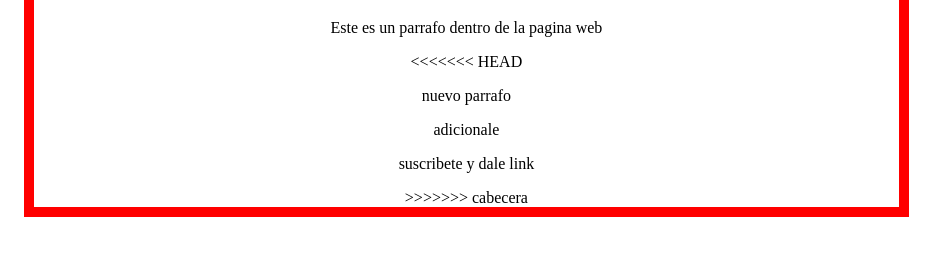
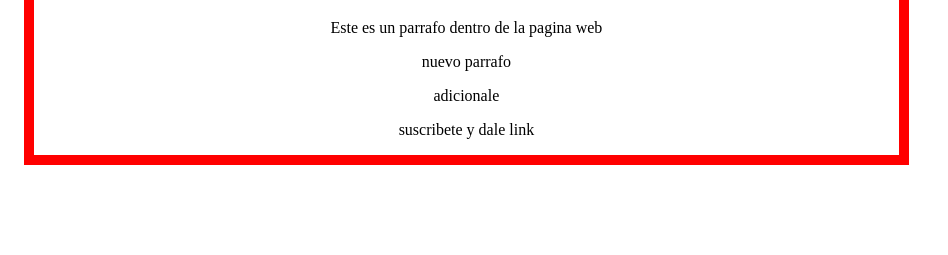
Before and after one commit to Dimitryum/hyperblog, a plain HTML site: page index.html in a window 1280 px wide. Shown: the part 129-384 px from the top of the page, without its empty margins (0-948 px from the left). Drawn offline with Linux system fonts and the light colour scheme.

Commit message:
cambio final para hacer el merge v.2

```diff
--- a/index.html
+++ b/index.html
@@ -15,11 +15,9 @@
         <div id="box">
             <h1>Titulo de la pagina</h1>
             <p>Este es un parrafo dentro de la pagina web</p>
-<<<<<<< HEAD
             <p>nuevo parrafo</p>
             <p>adicionale</p>
             <p>suscribete y dale link</p>
->>>>>>> cabecera
         </div>
     </div>
 </body>
```
